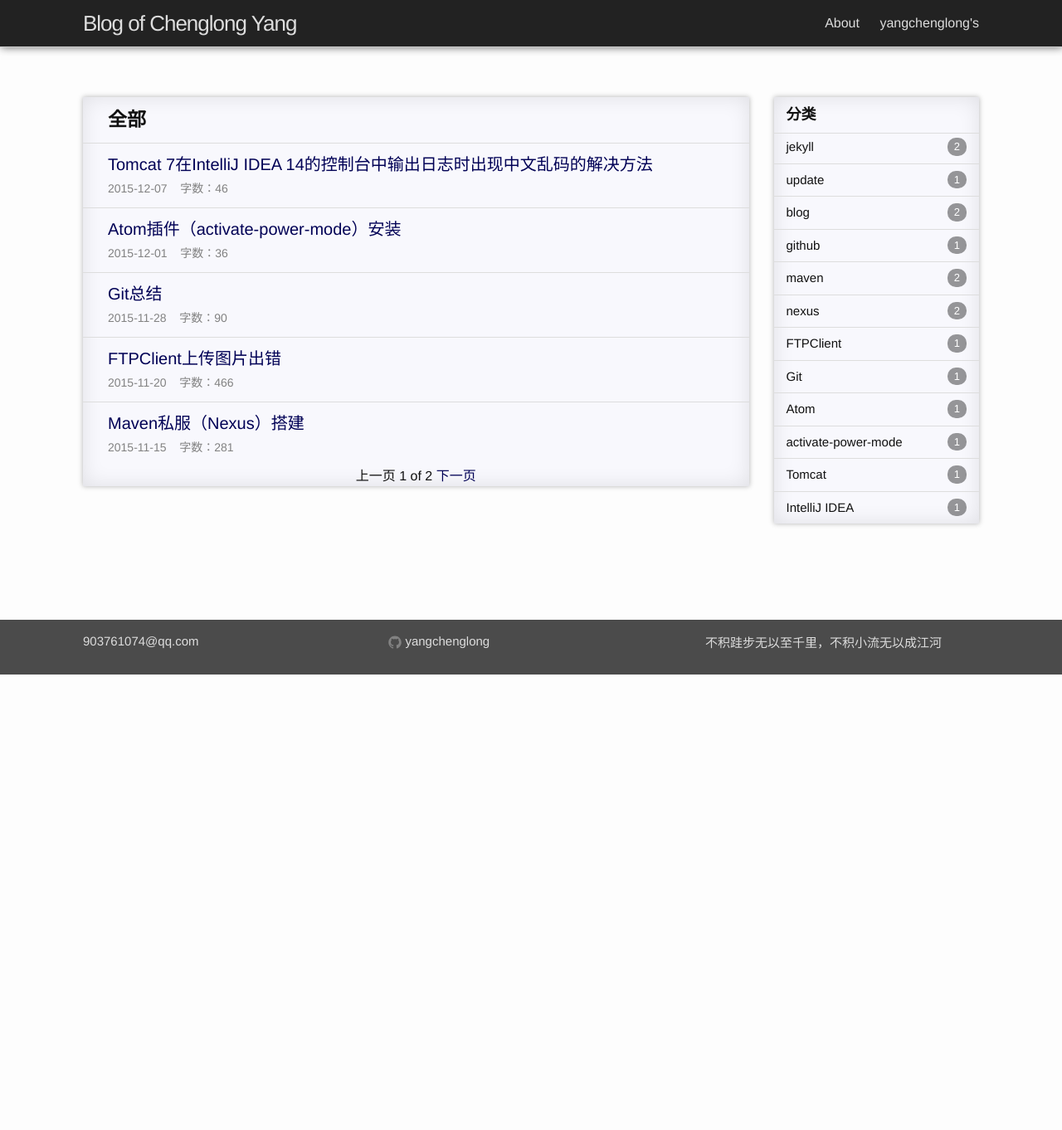
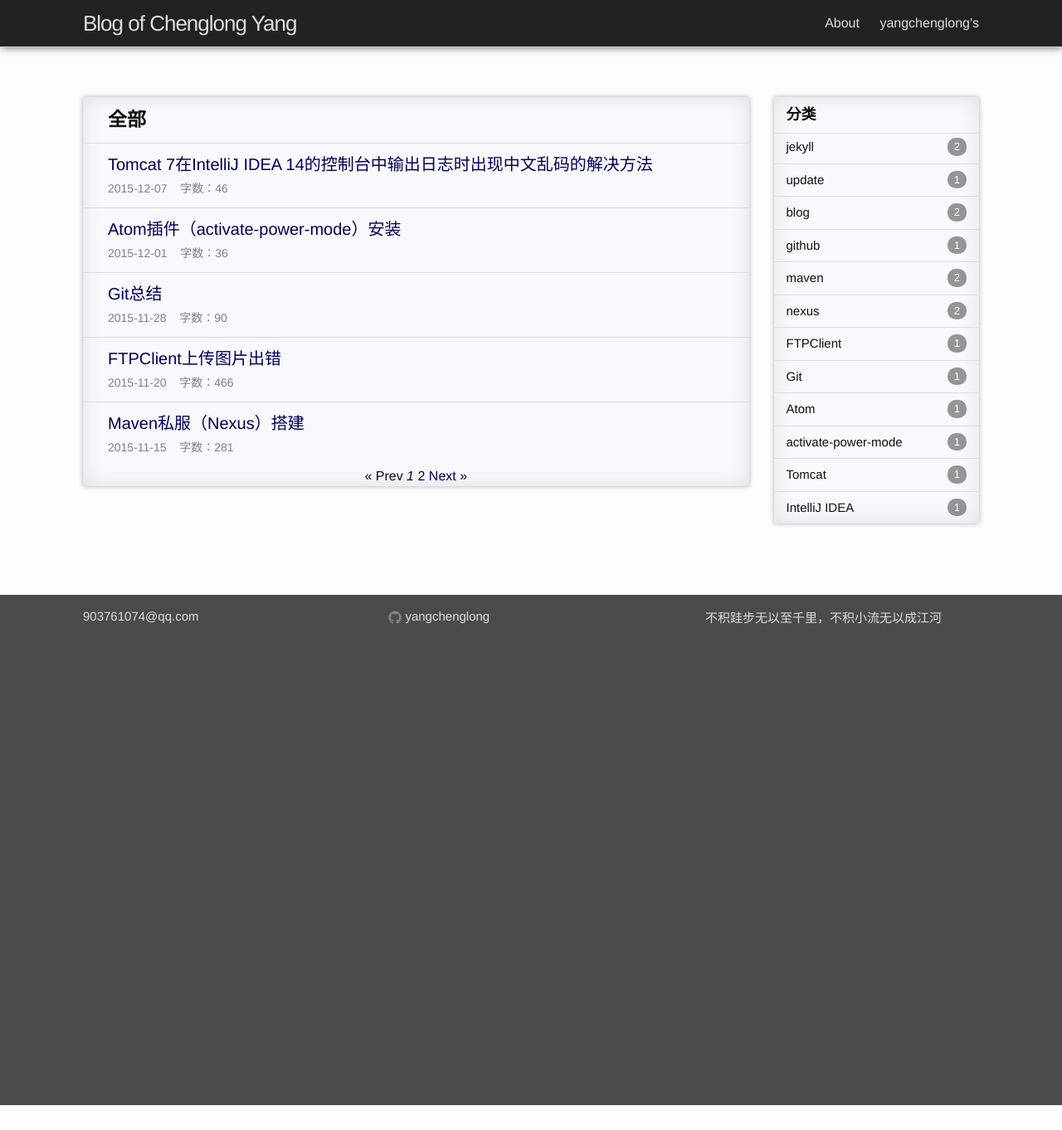
Before and after one commit to laurelyoung/laurelyoung.github.io, a Jekyll site: the page built from index.html, in a window 1280 px wide. Shown: the whole page at 83% size. Built offline with Jekyll 4.4.1, drawn with Linux system fonts in a browser that asks for light colours; Markdown is read by kramdown in place of the engine named in the settings; the list of posts is cut into pages by our own code; comment, search, counter and statistics services are not loaded; before the commit the page ends 900 px from its top, so only the background shows below that.

Commit message:
pagination

```diff
--- a/index.html
+++ b/index.html
@@ -32,20 +32,31 @@
     <!-- <p class="rss-subscribe">subscribe <a href="{{ "/feed.xml" | prepend: site.baseurl }}">via RSS</a></p> -->
 
     <!-- 分页链接 -->
+    {% if paginator.total_pages > 1 %}
     <div class="pagination">
       {% if paginator.previous_page %}
-        <a href="/page{{ paginator.previous_page }}" class="previous">Previous</a>
+        <a href="{{ paginator.previous_page_path | prepend: site.baseurl | replace: '//', '/' }}">&laquo; Prev</a>
       {% else %}
-        <span class="previous">上一页</span>
+        <span>&laquo; Prev</span>
       {% endif %}
-      <span class="page_number ">{{ paginator.page }} of {{ paginator.total_pages }}</span>
+
+      {% for page in (1..paginator.total_pages) %}
+        {% if page == paginator.page %}
+          <em>{{ page }}</em>
+        {% elsif page == 1 %}
+          <a href="{{ '/index.html' | prepend: site.baseurl | replace: '//', '/' }}">{{ page }}</a>
+        {% else %}
+          <a href="{{ site.paginate_path | prepend: site.baseurl | replace: '//', '/' | replace: ':num', page }}">{{ page }}</a>
+        {% endif %}
+      {% endfor %}
+
       {% if paginator.next_page %}
-        <a href="/page{{ paginator.next_page }}" class="next">下一页</a>
+        <a href="{{ paginator.next_page_path | prepend: site.baseurl | replace: '//', '/' }}">Next &raquo;</a>
       {% else %}
-        <span class="next">Next</span>
+        <span>Next &raquo;</span>
       {% endif %}
     </div>
-  </div>
+    {% endif %}
 
   <script type="text/javascript">
     var dataStr = '{ {% for cat in site.categories %}'
```
